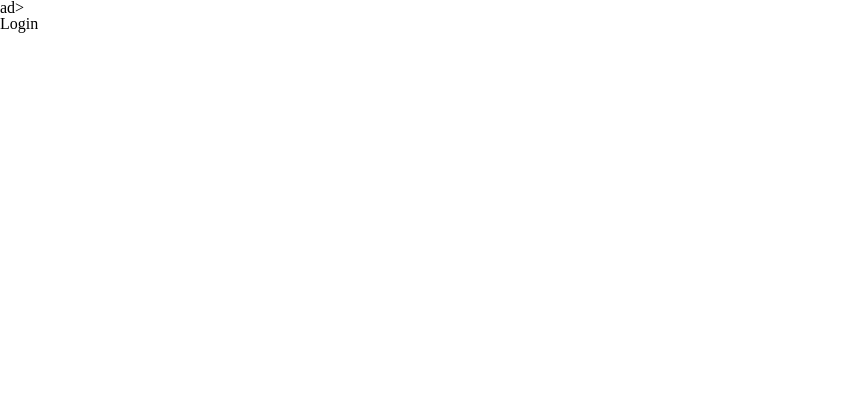
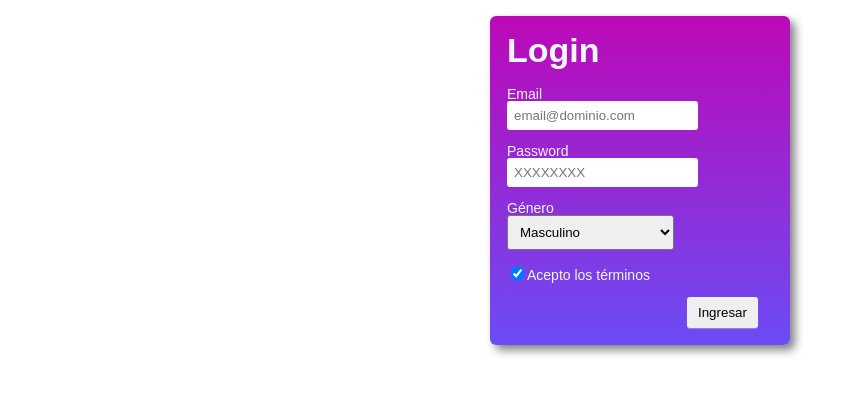
Before and after one commit to mauricio0734/ejercicio2-html-y-css, a plain HTML site: page index.html in a window 1280 px wide. Shown: the whole page, without its empty margins (0-864 px from the left). Drawn offline with Linux system fonts and the light colour scheme.

Commit message:
Implementa el formulario del ejercicio de html

```diff
--- a/estilos.css
+++ b/estilos.css
@@ -0,0 +1,35 @@
+.caja{
+    background:linear-gradient(#bd09b7, #6b4cf5 );
+    font-family: 'Montserrat', sans-serif;
+    font-size: 14px;
+    color: aliceblue;
+    font-weight:500;
+    width: 300px;
+    margin: 0 auto;
+    box-sizing: border-box;
+    border-radius: 6px;
+    padding: 17px;
+    box-shadow: 5px 5px 10px grey;
+}
+h1{
+    font-size: 34px;
+    font-weight: bold;
+    margin-bottom: 20px;
+
+}
+.enviar{
+    margin-left: 180px;
+    border-radius: 3px;
+    display:inline-block;
+    padding: 8px 11px;
+    box-shadow: 0px 1px 1px rgba(255, 255, 255 , 0.3);
+}
+input{
+    padding: 7px;
+    border: 1px;
+    border-radius: 3px;
+}
+select{
+    padding: 8px;
+    border-radius: 3px;
+}
--- a/index.html
+++ b/index.html
@@ -6,14 +6,40 @@
     <meta name="viewport" content="width=device-width, initial-scale=1.0">
     <link rel="stylesheet" href="reset.css">
 <link rel="stylesheet" href="estilos.css">
-ad>
-    <title>Login</title>
+
+    <title>Login</title><br>
+
 </head>
 <body>
+    <div class="caja">
     <header>
         <div>
             <h1>Login</h1>
         </div>
     </header>
+    <main>
+        <form>
+            <label for="correoelectronico">Email</label><br>
+            <input type="email" id="correoelectronico" class="input-padron"  required placeholder="email@dominio.com"><br>
+            <br>
+            <label for="password">Password</label><br>
+
+            <input type="text" id="password" class="input-padron" required placeholder="XXXXXXXX"><br>
+            <br>
+
+            <fieldset>
+                <legend>Género</legend>
+                <select>
+                    <option>Masculino</option>
+                    <option>Femenino</option>
+                    <option>Prefiero no responder</option>
+                </select>
+            </fieldset>
+<br>
+            <label class="checkbox"><input type="checkbox" checked>Acepto los términos</label><br>
+            <br>
+            <input type="submit" value="Ingresar" class="enviar"><br>
+    </main>
+</div>
 </body>
 </html>
```
